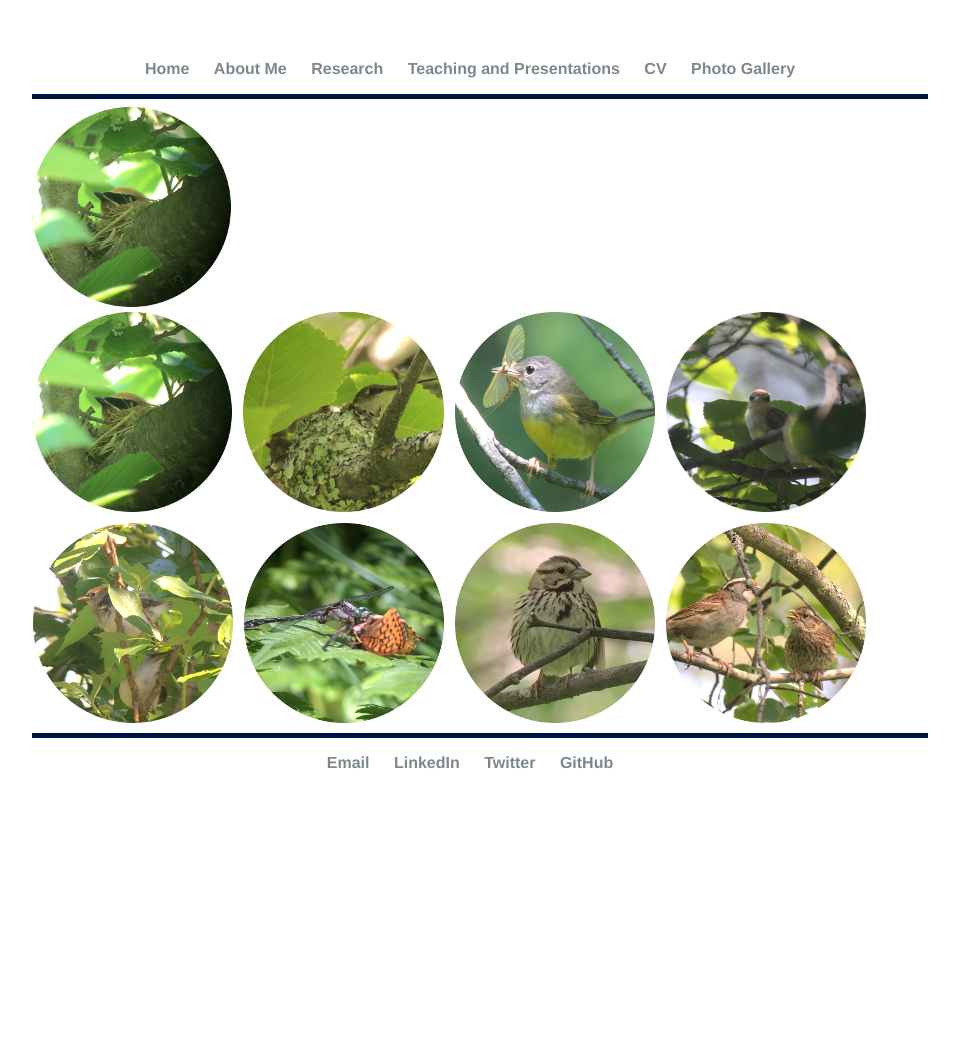
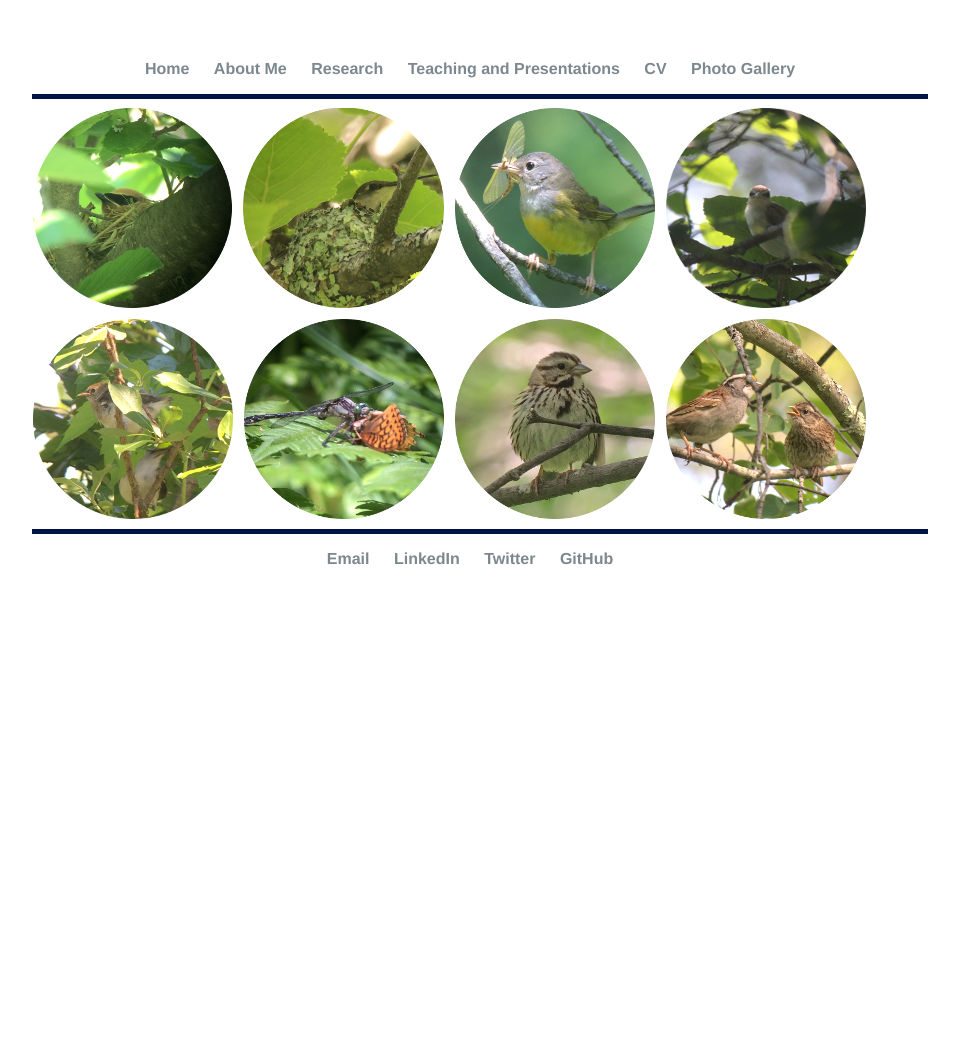
Before and after one commit to elizagrames/elizagrames.github.io, a Jekyll site: the page built from gallery/index.html, in a window 1280 px wide. Shown: the whole page, without its empty margins (160-1119 px from the left). Built offline with Jekyll 4.4.1, drawn with Linux system fonts in a browser that asks for light colours; after the commit the page ends 900 px from its top, so only the background shows below that.

Commit message:
Update index.html

```diff
--- a/gallery/index.html
+++ b/gallery/index.html
@@ -50,11 +50,7 @@ top: 0;
   }
 
 </style>
-<div>
-<img src="https://github.com/elizagrames/elizagrames.github.io/blob/master/images/wbba/CEDW-thumb.png?raw=true"
-     onmouseover="https://github.com/elizagrames/elizagrames.github.io/blob/master/images/wbba/CEDW-scale.JPG?raw=true'"
-     onmouseout="https://github.com/elizagrames/elizagrames.github.io/blob/master/images/wbba/CEDW-thumb.png?raw=true'"/>
-</div>
+
 
 <div class="gallerycontainer" float="right">
 
```
